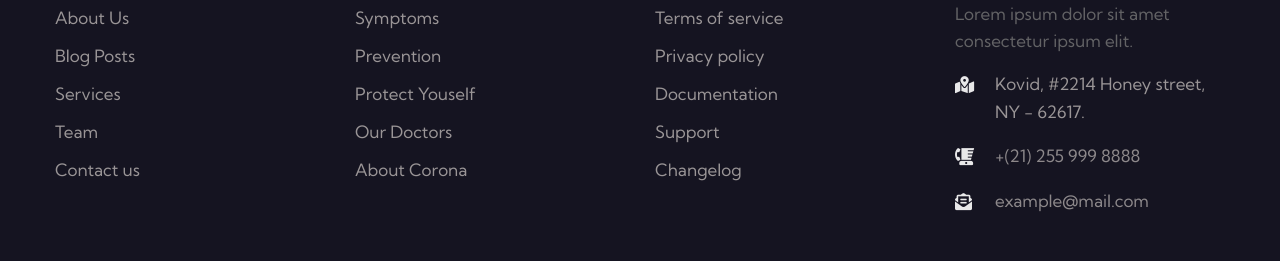
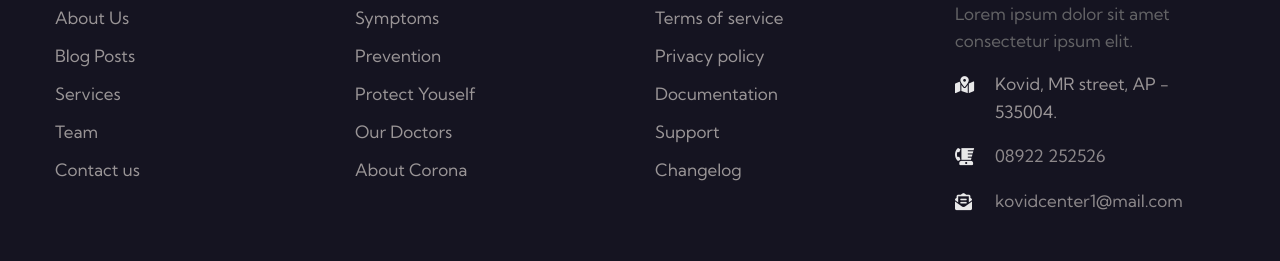
Before and after one commit to Gedelasrinivasarao/projectkovid, a plain HTML site: page contact.html in a window 1280 px wide. Shown: the part 1630-1891 px from the top of the page. Drawn offline with Linux system fonts and the light colour scheme.

Commit message:
Update contact.html

```diff
--- a/contact.html
+++ b/contact.html
@@ -226,7 +226,7 @@
                 <span class="fas fa-map-marked-alt"></span>
               </div>
               <div class="cont-right">
-                <p> Kovid, #2214 Honey street, NY - 62617.</p>
+                <p>Kovid, MR street, AP - 535004.</p>
               </div>
             </div>
             <div class="cont-top margin-up">
@@ -234,8 +234,7 @@
                 <span class="fas fa-blender-phone"></span>
               </div>
               <div class="cont-right">
-                <p><a href="tel:+(21) 255 999 8888"> +(21) 255 999
-                    8888</a></p>
+                <p><a href="tel:+(21) 255 999 8888"> 08922 252526</a></p>
               </div>
             </div>
             <div class="cont-top margin-up">
@@ -244,7 +243,7 @@
               </div>
               <div class="cont-right">
                 <p><a href="mailto:example@mail.com" class="mail">
-                    example@mail.com</a></p>
+                    kovidcenter1@mail.com</a></p>
               </div>
             </div>
           </div>
```
